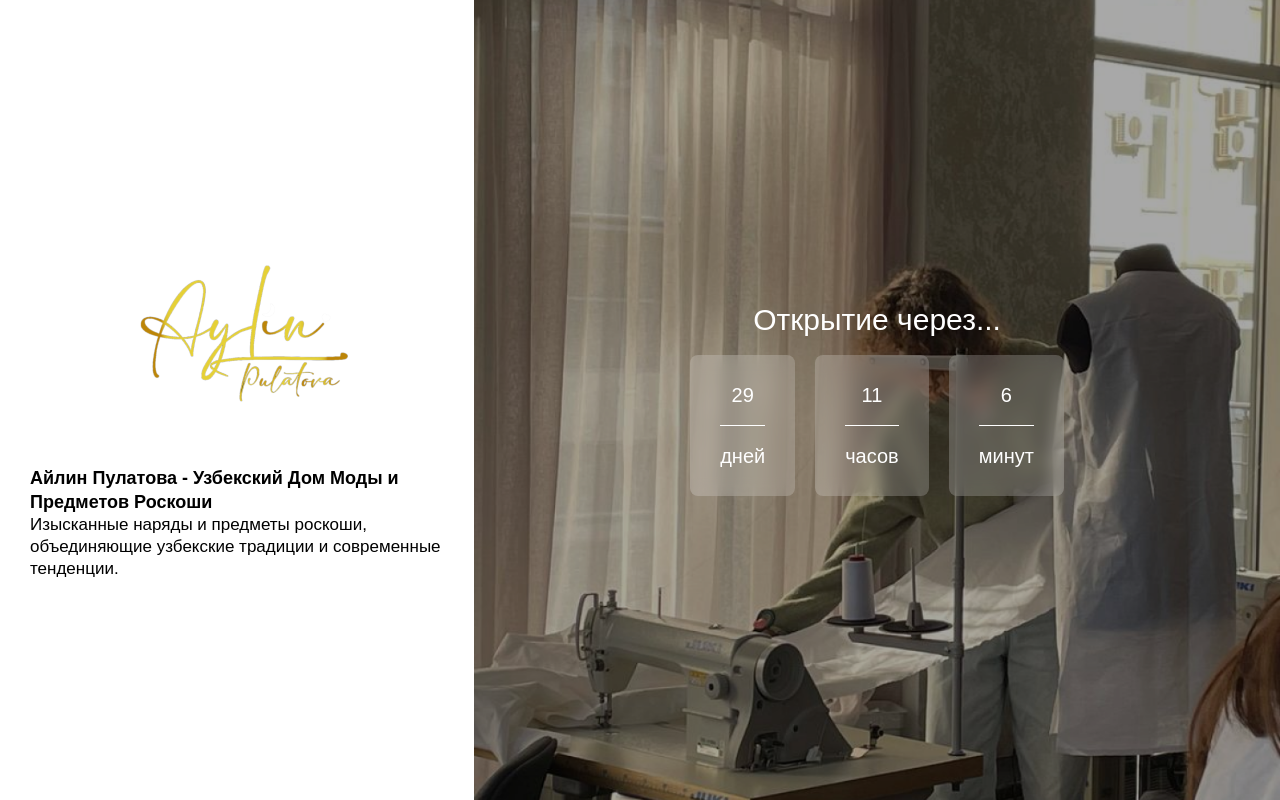
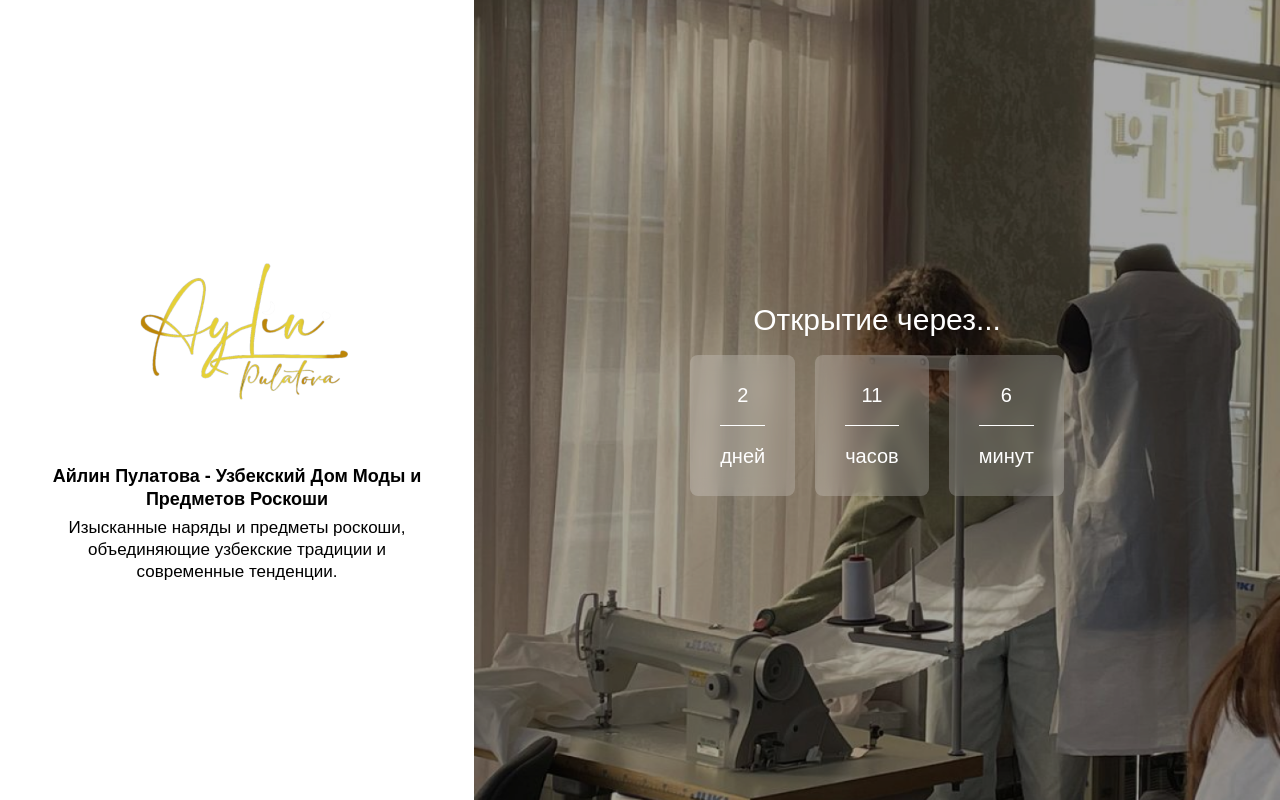
Before and after one commit to sanedidi/AylinPulatova, a React (Vite) app: page / in a window 1280 px wide. Built offline with nearby package versions, Linux system fonts and the light colour scheme.

Commit message:
update Main.jsx and Main.scss

```diff
--- a/src/components/Main.jsx
+++ b/src/components/Main.jsx
@@ -4,7 +4,7 @@ import "./Main.scss";
 
 export const Main = () => {
   const calculateTimeLeft = () => {
-    const endDate = new Date("2024-07-13T00:00:00"); // 30 дней от 13 июня
+    const endDate = new Date("2024-06-16T00:00:00");
     const now = new Date();
     const difference = endDate - now;
 
@@ -39,7 +39,7 @@ export const Main = () => {
           <img src={logo} alt="Logo" />
         </div>
         <div className="main__left_title">
-          <span>Айлин Пулатова - Узбекский Дом Моды и Предметов Роскоши</span> <br />
+          <span>Айлин Пулатова - Узбекский Дом Моды и Предметов Роскоши</span>{" "}
           Изысканные наряды и предметы роскоши, объединяющие узбекские традиции
           и современные тенденции.
         </div>
--- a/src/components/Main.scss
+++ b/src/components/Main.scss
@@ -16,6 +16,13 @@
     }
 
     &__left_title {
+        width: 100%;
+        max-width: 400px;
+        text-align: center;
+        display: flex;
+        flex-direction: column;
+        align-items: start;
+        gap: 5px;
         font-family: sans-serif;
         font-size: 17px;
         font-weight: 500;
```
